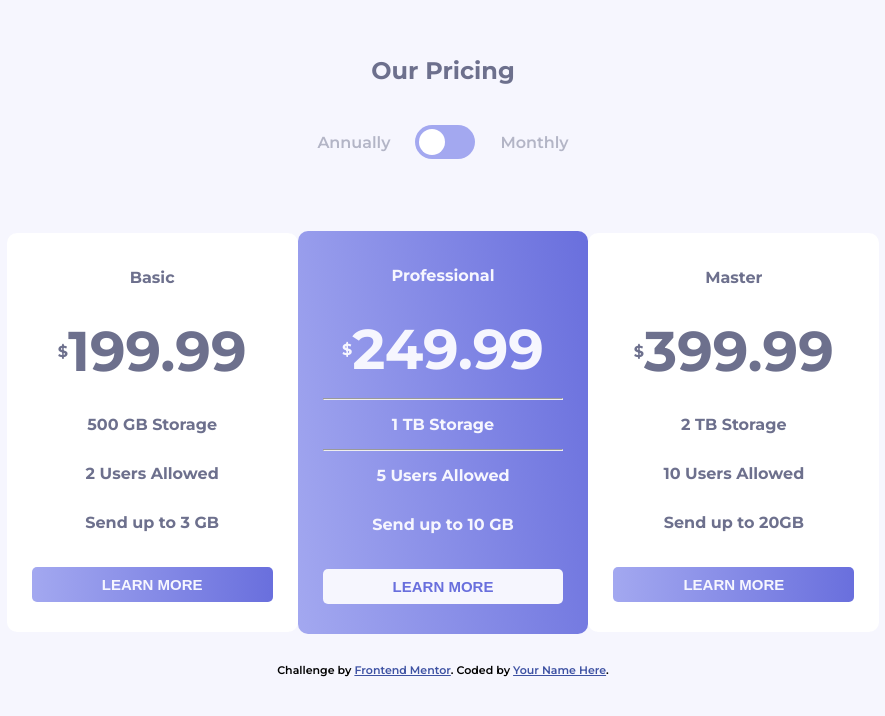
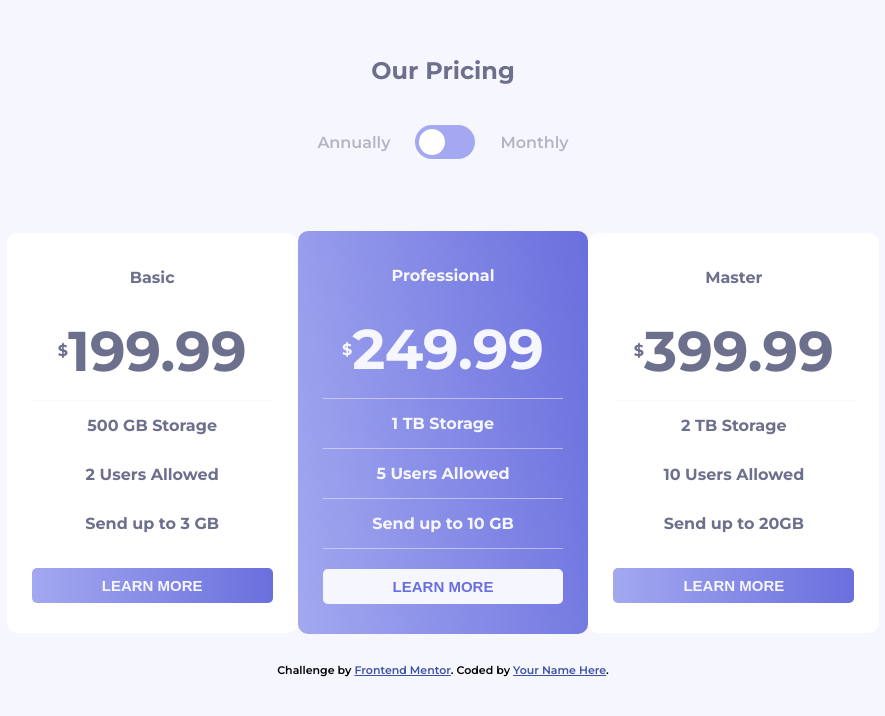
Before and after one commit to oladee/pricing-component-with-toggle, a plain HTML site: page index.html in a window 1280 px wide. Shown: the whole page, without its empty margins (197-1082 px from the left). Drawn offline with Linux system fonts and the light colour scheme.

Commit message:
invisible lines

```diff
--- a/index.html
+++ b/index.html
@@ -59,9 +59,8 @@
           <p class="sign">$</p>
           <p id="Professionalamount">249.99</p>
         </div>
-        <hr>
         <p id="Professionalusers">1 TB Storage</p>
-        <hr>
+
         <p id="Professionalstorage">5 Users Allowed</p>
         <p id="Professionalsend">Send up to 10 GB</p>
         <button>LEARN MORE</button>
--- a/style.css
+++ b/style.css
@@ -112,6 +112,9 @@ main{
     font-size: 3.5rem;
     font-weight: 700;
 }
+#Professionalusers, #Professionalstorage, #Professionalsend, .money{
+  border-bottom: 1px solid rgba(246, 246, 254, 0.5);;
+}
 button{
   margin: 20px 0px 10px;
   font-size: 15px;
```
